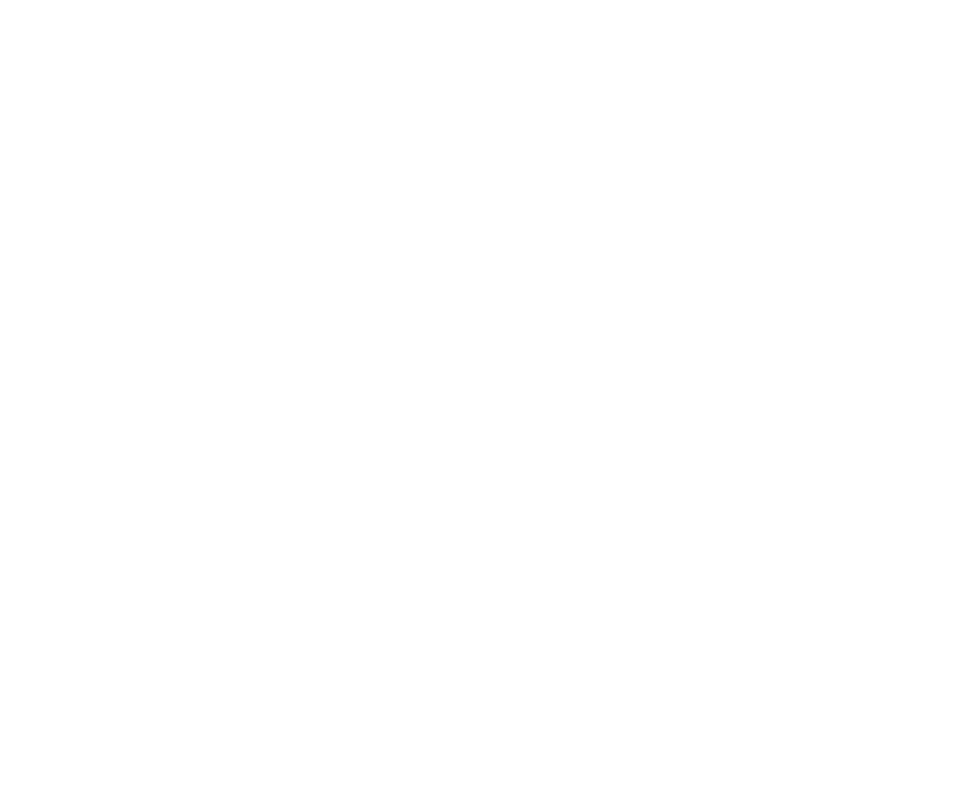
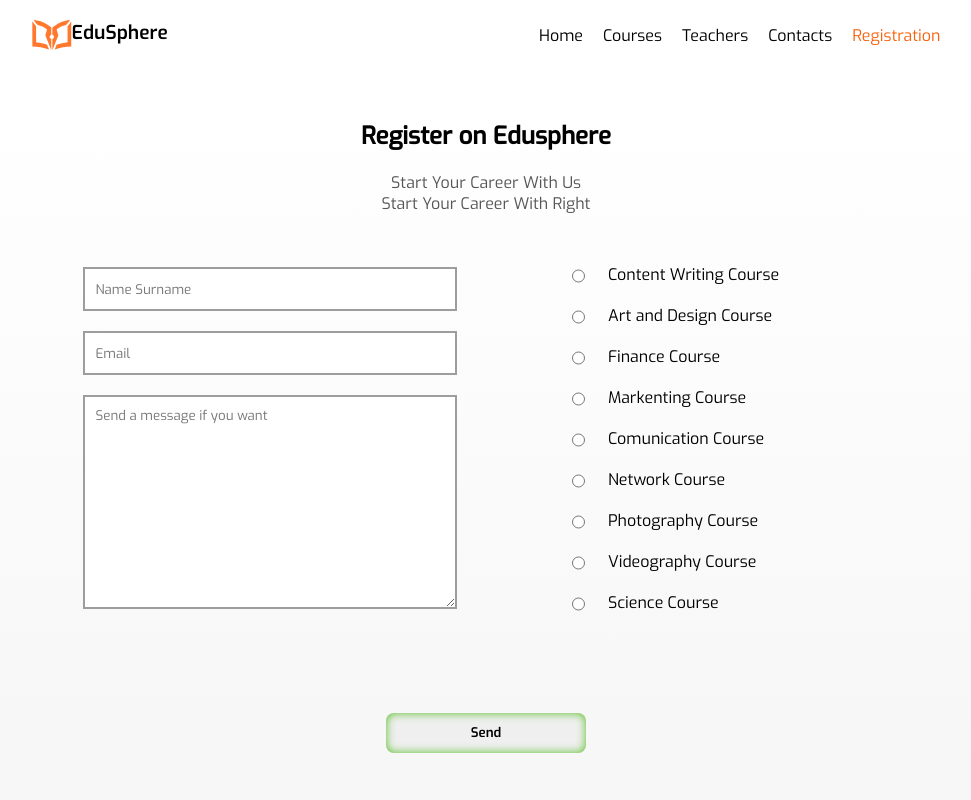
Before and after one commit to PaylakNavasardyan/EduSphere, a React (Create React App) app in the folder client/: page /Registration in a window 1280 px wide. Before the commit this address had no page. Shown: the top 800 px of the page, without its empty margins (154-1125 px from the left). Built offline with nearby package versions, Linux system fonts and the light colour scheme.

Commit message:
New page: Registration

```diff
--- a/client/src/App.tsx
+++ b/client/src/App.tsx
@@ -6,6 +6,7 @@
 import Courses from './components/courses/Courses';
 import Teachers from './components/teachers/Teachers';
 import Contacts from './components/contacts/Contacts';
+import Registration from './components/registration/Registration';
 import ScrollToTop from './ScrollToTop';
 
 function App() {
@@ -45,6 +46,14 @@
             <Footer />
           </>
         } />
+
+        <Route path={'/Registration'} element = {
+          <>
+            <Navbar />
+            <Registration />
+            <Footer />
+          </>
+        } />
       </Routes>
     </div>
   );
--- /dev/null
+++ b/client/src/components/registration/Registration.module.css
@@ -0,0 +1,111 @@
+.registration {
+    width: 100%;
+    height: 800px;
+    display: flex;
+    flex-direction: column;
+    align-items: center;
+    margin-top: 100px;
+    background: linear-gradient( var(--White), var(--WhiteGray));
+}
+
+.registrationGuide {
+    width: 100%;
+    height: auto;
+    display: flex;
+    flex-direction: column;
+    align-items: center;
+    justify-content: center;
+    h2 {
+        font-family: 'exo-medium';
+    }
+    span {
+        font-family: 'exo-regular';
+        color: var(--DarkGray);
+    }
+}
+
+.registrationContainer {
+    width: 80%;
+    height: auto;
+    display: grid;
+    grid-template-columns: auto auto;
+    margin-top: 50px;
+    .registrationDatas {
+        width: 100%;
+        height: auto;
+        display: flex;
+        flex-direction: column;
+        align-items: center;
+        justify-content: center;
+        gap: 20px;
+        input {
+            width: 350px;
+            height: 40px;
+            padding: 0 10px 0 10px;
+            font-family: 'exo-regular';
+            border: 2px solid var(--Gray);
+        }
+        textarea {
+            width: 350px;
+            height: 200px;
+            padding: 10px 10px 0 10px;
+            font-family: 'exo-regular';
+            border: 2px solid var(--Gray);
+        }
+    }
+    .registrationBranches {
+        width: 100%;
+        height: auto;
+        display: flex;
+        flex-direction: column;
+        justify-content: center;
+        gap: 20px;
+        .registrationBranchesBranch {
+            width: 50%;
+            height: auto;
+            display: flex;
+            gap: 20px;
+            font-family: 'exo-regular';
+            .label {
+                color: var(--Black);
+                cursor: pointer;
+            }
+            .selLabel {
+                color: var(--Pressed)
+            }
+            input {
+                cursor: pointer;
+            }
+        }
+        .registrationBranchesBranch:hover {
+            .label {
+                color: var(--Hover)
+            }
+        }
+    }
+}
+
+.registrationButton {
+    width: 100%;
+    height: 140px;
+    display: flex;
+    align-items: end;
+    justify-content: center;
+    button {
+        width: 200px;
+        height: 40px;
+        border-radius: 8px;
+        border: none;
+        cursor: pointer;
+        font-family: 'exo-semiBold';
+        box-shadow: inset 0 0 10px var(--Success);
+    }
+    button:hover {
+        box-shadow: inset 0 0 10px var(--Hover);
+        color: var(--Pressed);
+    }
+    button:focus {
+        box-shadow: inset 0 0 10px var(--Info);
+        color: var(--Info);
+    }
+}
--- /dev/null
+++ b/client/src/components/registration/Registration.tsx
@@ -0,0 +1,162 @@
+import { FC, useState } from 'react';
+import classes from './Registration.module.css';
+import { courseArr } from '../courses/Course';
+
+const Registration:FC = () => {
+    const [selected, setSelected] = useState<string | null>(null);
+    const [name, setName] = useState<string>('');
+    const [email, setEmail] = useState<string>('');
+    const [area, setArea] = useState<string | number>('');
+
+    const handleSelect = (event: React.ChangeEvent<HTMLInputElement>): void => {
+        setSelected(event.target.id);
+    };
+
+    const handleSubmit = (e: any): void => {
+        e.preventDefault();
+
+        try {
+            if (!name || !email) {
+                alert('Please fill in the required fields');
+                setName('');
+                setEmail('');
+                setArea('');
+
+                return;
+            } else if (!selected) {
+                alert('Please select a course');
+
+                return;
+            };
+
+            document.cookie = `course=${selected}; path=/;`;
+            document.cookie = `name=${name}; path=/;`;
+            document.cookie = `email=${email}; path=/;`;
+            document.cookie = `area=${area}; path=/;`;
+        } catch(error) {
+            console.log('error', error)
+        }
+
+        setName('');
+        setEmail('');
+        setArea('');
+    };
+
+  return (
+    <div className={classes.registration}>
+        <div className={classes.registrationGuide}>
+            <h2>Register on Edusphere</h2>
+            <span>Start Your Career With Us</span>
+            <span>Start Your Career With Right</span>
+        </div>
+
+        <div className={classes.registrationContainer}>
+            <div className={classes.registrationDatas}>
+                <input
+                    className={classes.input}
+                    type="text"
+                    placeholder='Name Surname'
+                    value={name}
+                    onChange={(e) => setName(e.target.value)}
+                />
+                <input
+                    type="email"
+                    placeholder='Email'
+                    value={email}
+                    onChange={(e) => setEmail(e.target.value)}
+                />
+                <textarea
+                    name="Message"
+                    id="message"
+                    placeholder='Send a message if you want'
+                    value={area}
+                    onChange={(e) => setArea(e.target.value)}
+                ></textarea>
+            </div>
+
+            <div onChange={handleSelect} className={classes.registrationBranches}>
+                <div className={classes.registrationBranchesBranch}>
+                    <input type="radio" name="course" id="First Course Name" className={classes.input}/>
+                    <label
+                        className={selected === 'First Course Name' ? classes.selLabel : classes.label}
+                        htmlFor="First Course Name">{courseArr[0].name}
+                    </label>
+                </div>
+
+                <div className={classes.registrationBranchesBranch}>
+                    <input type="radio" name="course" id="Second Course Name" />
+                    <label
+                        className={selected === 'Second Course Name' ? classes.selLabel : classes.label}
+                        htmlFor="Second Course Name">{courseArr[1].name}
+                    </label>
+                </div>
+
+                <div className={classes.registrationBranchesBranch}>
+                    <input type="radio" name="course" id="Third Course Name" />
+                    <label
+                        className={selected === 'Third Course Name' ? classes.selLabel : classes.label}
+                        htmlFor="Third Course Name">{courseArr[2].name}
+                    </label>
+                </div>
+
+                <div className={classes.registrationBranchesBranch}>
+                    <input type="radio" name="course" id="Fourth Course Name" />
+                    <label
+                        className={selected === 'Fourth Course Name' ? classes.selLabel : classes.label}
+                        htmlFor="Fourth Course Name">{courseArr[3].name}
+                    </label>
+                </div>
+
+                <div className={classes.registrationBranchesBranch}>
+                    <input type="radio" name="course" id="Fifth Course Name" />
+                    <label
+                        className={selected === 'Fifth Course Name' ? classes.selLabel : classes.label}
+                        htmlFor="Fifth Course Name">{courseArr[4].name}
+                    </label>
+                </div>
+
+                <div className={classes.registrationBranchesBranch}>
+                    <input type="radio" name="course" id="Sixth Course Name" />
+                    <label
+                        className={selected === 'Sixth Course Name' ? classes.selLabel : classes.label}
+                        htmlFor="Sixth Course Name">{courseArr[5].name}
+                    </label>
+                </div>
+
+                <div className={classes.registrationBranchesBranch}>
+                    <input type="radio" name="course" id="Seventh Course Name" />
+                    <label
+                        className={selected === 'Seventh Course Name' ? classes.selLabel : classes.label}
+                        htmlFor="Seventh Course Name">{courseArr[6].name}
+                    </label>
+                </div>
+
+                <div className={classes.registrationBranchesBranch}>
+                    <input type="radio" name="course" id="Eighth Course Name" />
+                    <label
+                        className={selected === 'Eighth Course Name' ? classes.selLabel : classes.label}
+                        htmlFor="Eighth Course Name">{courseArr[7].name}
+                    </label>
+                </div>
+
+                <div className={classes.registrationBranchesBranch}>
+                    <input type="radio" name="course" id="Ninth Course Name" />
+                    <label
+                        className={selected === 'Ninth Course Name' ? classes.selLabel : classes.label}
+                        htmlFor="Ninth Course Name">{courseArr[8].name}
+                    </label>
+                </div>
+            </div>
+        </div>
+
+        <form onSubmit={handleSubmit}>
+            <div className={classes.registrationButton}>
+                <button type="submit">Send</button>
+            </div>
+        </form>
+
+    </div>
+  )
+}
+
+export default Registration
```
